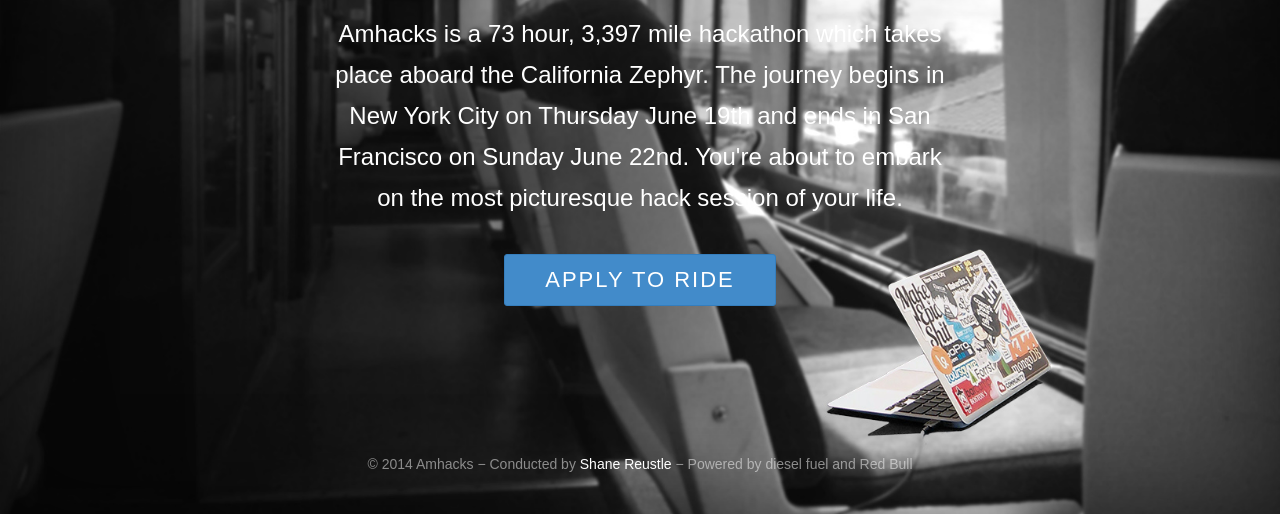
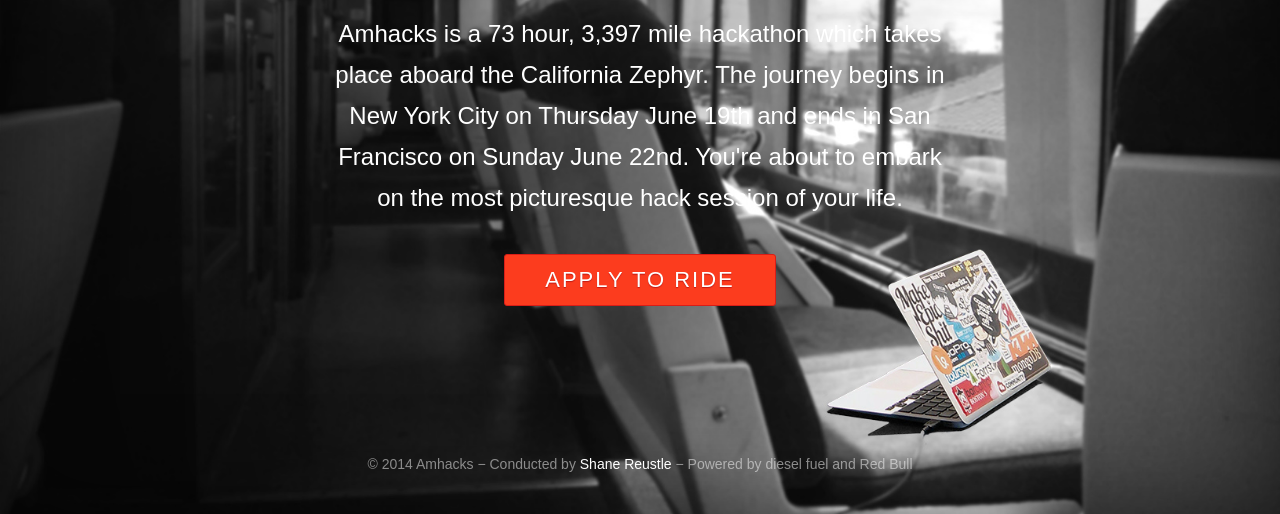
Before and after one commit to reustle/amhacks, a plain HTML site: page public/index.html in a window 1280 px wide. Shown: the part 286-800 px from the top of the page. Drawn offline with nearby package versions, Linux system fonts and the light colour scheme; a web font is replaced by a local one.

Commit message:
Changed the color of the apply button

```diff
--- a/public/static/styles.css
+++ b/public/static/styles.css
@@ -129,6 +129,13 @@
 	text-transform: uppercase;
 	letter-spacing: 2px;
 	font-weight: 100;
+	background: #FC3C1E;
+	border-color: #D81E17;
+	text-shadow: 0px 1px 1px #C11B14;
+}
+
+.cover .btn-lg:hover {
+	background: #D81E17;
 }
 
 .cover img {
```
